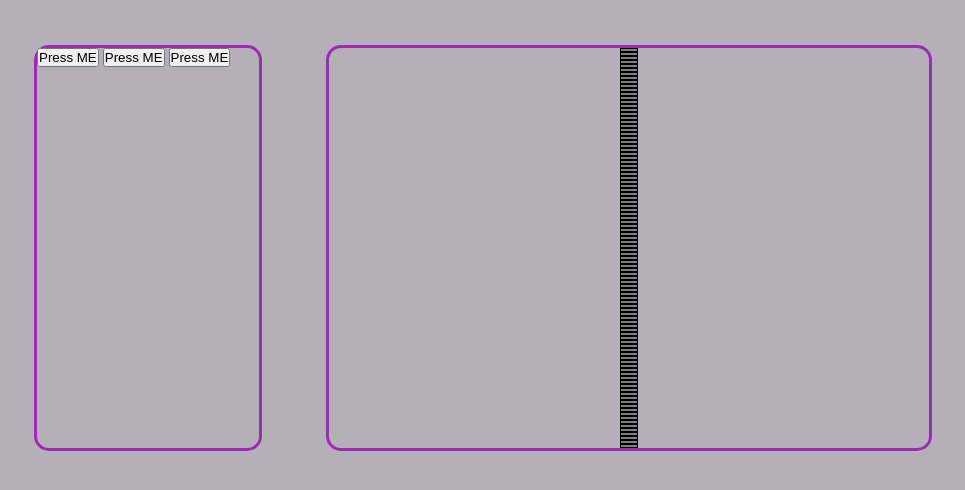
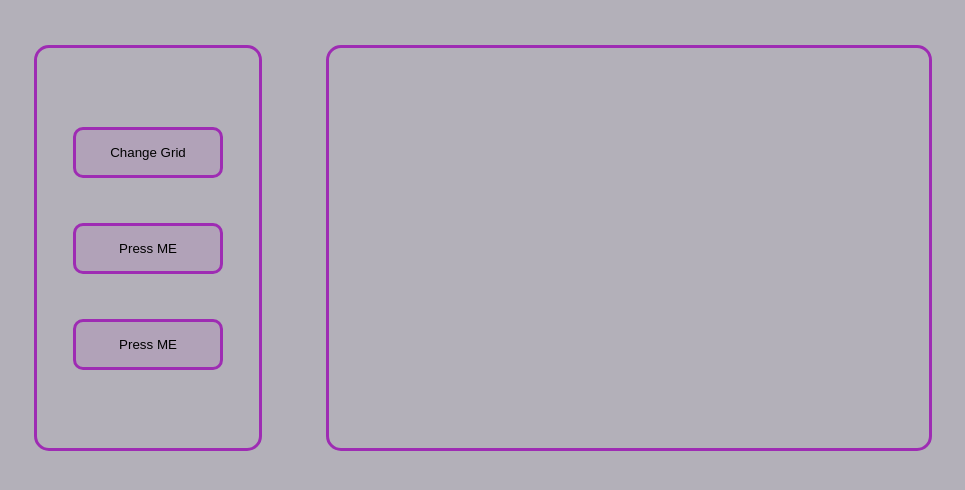
Before and after one commit to Jevinus/etch-a-sketch, a plain HTML site: page index.html in a window 1280 px wide. Shown: the part 228-718 px from the top of the page, without its empty margins (157-1122 px from the left). Drawn offline with Linux system fonts and the light colour scheme; a web font is replaced by a local one.

Commit message:
Updated button appearence

```diff
--- a/index.html
+++ b/index.html
@@ -16,115 +16,17 @@
 
     </nav>
   <div class="flex">
+
     <div class="grid-container">
-      <div id="grid" class="grid"></div>
-      <div id="grid" class="grid"></div>
-      <div id="grid" class="grid"></div>
-      <div id="grid" class="grid"></div>
-      <div id="grid" class="grid"></div>
-      <div id="grid" class="grid"></div>
-      <div id="grid" class="grid"></div>
-      <div id="grid" class="grid"></div>
-      <div id="grid" class="grid"></div>
-      <div id="grid" class="grid"></div>
-      <div id="grid" class="grid"></div>
-      <div id="grid" class="grid"></div>
-      <div id="grid" class="grid"></div>
-      <div id="grid" class="grid"></div>
-      <div id="grid" class="grid"></div>
-      <div id="grid" class="grid"></div>
-      <div id="grid" class="grid"></div>
-      <div id="grid" class="grid"></div>
-      <div id="grid" class="grid"></div>
-      <div id="grid" class="grid"></div>
-      <div id="grid" class="grid"></div>
-      <div id="grid" class="grid"></div>
-      <div id="grid" class="grid"></div>
-      <div id="grid" class="grid"></div>
-      <div id="grid" class="grid"></div>
-      <div id="grid" class="grid"></div>
-      <div id="grid" class="grid"></div>
-      <div id="grid" class="grid"></div>
-      <div id="grid" class="grid"></div>
-      <div id="grid" class="grid"></div>
-      <div id="grid" class="grid"></div>
-      <div id="grid" class="grid"></div>
-      <div id="grid" class="grid"></div>
-      <div id="grid" class="grid"></div>
-      <div id="grid" class="grid"></div>
-      <div id="grid" class="grid"></div>
-      <div id="grid" class="grid"></div>
-      <div id="grid" class="grid"></div>
-      <div id="grid" class="grid"></div>
-      <div id="grid" class="grid"></div>
-      <div id="grid" class="grid"></div>
-      <div id="grid" class="grid"></div>
-      <div id="grid" class="grid"></div>
-      <div id="grid" class="grid"></div>
-      <div id="grid" class="grid"></div>
-      <div id="grid" class="grid"></div>
-      <div id="grid" class="grid"></div>
-      <div id="grid" class="grid"></div>
-      <div id="grid" class="grid"></div>
-      <div id="grid" class="grid"></div>
-      <div id="grid" class="grid"></div>
-      <div id="grid" class="grid"></div>
-      <div id="grid" class="grid"></div>
-      <div id="grid" class="grid"></div>
-      <div id="grid" class="grid"></div>
-      <div id="grid" class="grid"></div>
-      <div id="grid" class="grid"></div>
-      <div id="grid" class="grid"></div>
-      <div id="grid" class="grid"></div>
-      <div id="grid" class="grid"></div>
-      <div id="grid" class="grid"></div>
-      <div id="grid" class="grid"></div>
-      <div id="grid" class="grid"></div>
-      <div id="grid" class="grid"></div>
-      <div id="grid" class="grid"></div>
-      <div id="grid" class="grid"></div>
-      <div id="grid" class="grid"></div>
-      <div id="grid" class="grid"></div>
-      <div id="grid" class="grid"></div>
-      <div id="grid" class="grid"></div>
-      <div id="grid" class="grid"></div>
-      <div id="grid" class="grid"></div>
-      <div id="grid" class="grid"></div>
-      <div id="grid" class="grid"></div>
-      <div id="grid" class="grid"></div>
-      <div id="grid" class="grid"></div>
-      <div id="grid" class="grid"></div>
-      <div id="grid" class="grid"></div>
-      <div id="grid" class="grid"></div>
-      <div id="grid" class="grid"></div>
-      <div id="grid" class="grid"></div>
-      <div id="grid" class="grid"></div>
-      <div id="grid" class="grid"></div>
-      <div id="grid" class="grid"></div>
-      <div id="grid" class="grid"></div>
-      <div id="grid" class="grid"></div>
-      <div id="grid" class="grid"></div>
-      <div id="grid" class="grid"></div>
-      <div id="grid" class="grid"></div>
-      <div id="grid" class="grid"></div>
-      <div id="grid" class="grid"></div>
-      <div id="grid" class="grid"></div>
-      <div id="grid" class="grid"></div>
-      <div id="grid" class="grid"></div>
-      <div id="grid" class="grid"></div>
-      <div id="grid" class="grid"></div>
-      <div id="grid" class="grid"></div>
-      <div id="grid" class="grid"></div>
-      <div id="grid" class="grid"></div>
-      <div id="grid" class="grid"></div>
+
     </div>
 
-  <div class="selector">
-    <button>Press ME</button>
+  <div class="button_div">
+    <button id="button" class="grid_selector">Change Grid</button>
 
-    <button>Press ME</button>
+    <button id="button">Press ME</button>
 
-    <button>Press ME</button>
+    <button id="button">Press ME</button>
   </div>
 </div>
   <script src="script.js"></script>
--- a/script.js
+++ b/script.js
@@ -1,2 +1,21 @@
-const gridContainer = document.querySelector("grid-container")
-const gridSize = 16;
+// Create grid elements in js for functionality
+// Create a button allowing for grid adjustment ranging from 1-100
+// Create a button allowing for the change of grid color using RGB
+// Add an onclick for the grid divs that changes individual its color
+
+const grid = document.createElement('div');
+grid.className='grid';
+grid.style.backgroundColor='grey';
+grid.style.border='1px solid black';
+grid.style.visibility='visible'
+let gridCount = Math.floor.grid() * 256;
+
+// Grid 1-100 button
+const selector = document.createElement('grid_selector');
+
+function gridScaler() {
+  let input = prompt('Input 1-100');
+  let inputConf = confirm('Confirm or Deny')
+}
+
+gridScaler()
--- a/styles.css
+++ b/styles.css
@@ -48,16 +48,33 @@ body {
   flex-grow: 1;
 }
 
-.selector {
+.button_div {
   margin-top: 48px;
   margin-right: 64px!important;
   width: 222px;
   height: 400px;
   border-radius: 15px;
   border: 3px solid rgb(158, 44, 179);
+  display: flex;
+  flex-direction: column;
+  gap: 45px;
+  justify-content: center;
+  align-items: center;
 }
 
-#grid:hover {
-  background-color: black;
-  color: black;
+#button {
+  padding: 15px;
+  width: 150px;
+  border: solid 3px rgba(158, 44, 179, 1.0);
+  border-radius: 10px;
+  background-color: rgba(158, 44, 179, 0.1);
+  cursor: pointer;
 }
+
+#button:hover {
+  background-color: gray;
+}
+
+.grid:hover {
+  background-color: rebeccapurple;
+}
```
